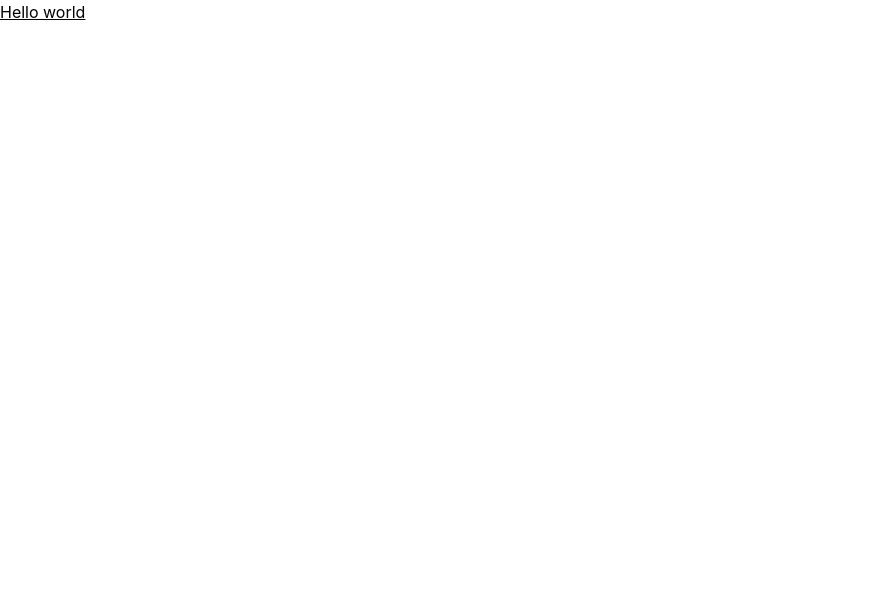
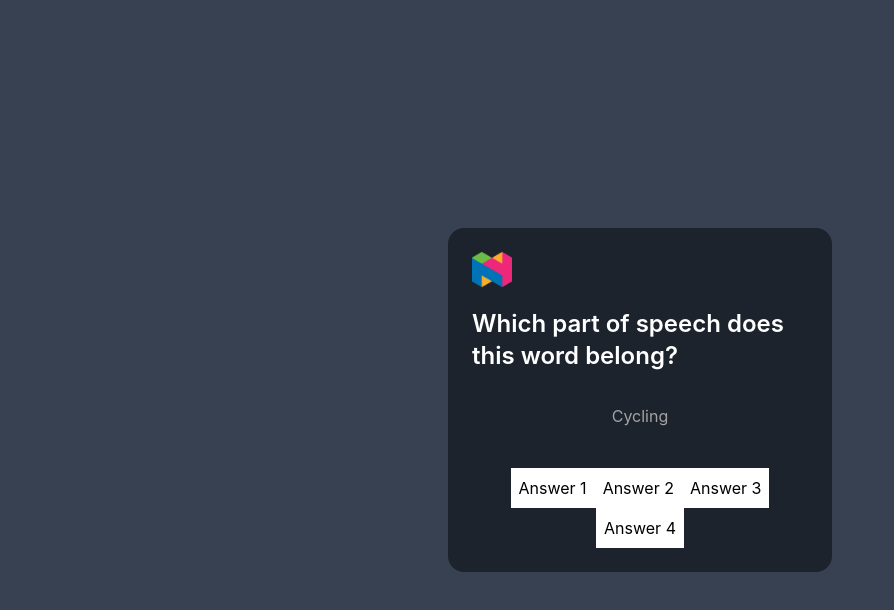
Before and after one commit to mario130/javascript-developer-task, a React (Create React App) app in the folder client/: page / in a window 1280 px wide. Shown: the top 610 px of the page, without its empty margins (0-894 px from the left). Built offline with nearby package versions, Linux system fonts and the light colour scheme.

Commit message:
feat(client): implemented the initial design

```diff
--- a/client/package.json
+++ b/client/package.json
@@ -14,6 +14,7 @@
     "react": "^18.2.0",
     "react-dom": "^18.2.0",
     "react-redux": "^8.0.2",
+    "react-router-dom": "^6.3.0",
     "react-scripts": "5.0.1",
     "typescript": "^4.8.2",
     "web-vitals": "^2.1.4"
--- a/client/src/App.tsx
+++ b/client/src/App.tsx
@@ -1,8 +1,22 @@
 import React from 'react';
+import {
+  BrowserRouter as Router,
+  Routes,
+  Route,
+  Navigate
+} from "react-router-dom";
+import Practice from "./pages/Practice";
 
 function App() {
   return (
-      <h1 className={'underline'}>Hello world</h1>
+      <Router>
+        <div className="App bg-gray-700 h-screen flex align-middle">
+          <Routes>
+            <Route path='/' element={<Practice />} />
+            <Route path='/*' element={<Navigate to={'/'} />} />
+          </Routes>
+        </div>
+      </Router>
   );
 }
 
--- /dev/null
+++ b/client/src/app/practiceSlice.tsx
@@ -0,0 +1,25 @@
+import { createSlice, PayloadAction } from '@reduxjs/toolkit'
+
+export interface PracticeState {
+    currentQuestion: number,
+    score: number
+}
+
+const initialState: PracticeState = {
+    currentQuestion: 0,
+    score: 0
+}
+
+export const practiceSlice = createSlice({
+    name: 'practice',
+    initialState,
+    reducers: {
+        nextQuestion: (state, prevAnswer: PayloadAction<number>) => {
+            state.currentQuestion = state.currentQuestion + 1
+        },
+    },
+})
+
+export const { nextQuestion } = practiceSlice.actions
+
+export default practiceSlice.reducer
--- a/client/src/app/store.ts
+++ b/client/src/app/store.ts
@@ -1,9 +1,9 @@
 import { configureStore, ThunkAction, Action } from '@reduxjs/toolkit';
-// import counterReducer from '../features/counter/counterSlice';
+import practiceReducer from "./practiceSlice";
 
 export const store = configureStore({
   reducer: {
-    // counter: counterReducer,
+    practice: practiceReducer
   },
 });
 
--- /dev/null
+++ b/client/src/pages/Practice.tsx
@@ -0,0 +1,52 @@
+import {useDispatch, useSelector} from 'react-redux';
+import {nextQuestion} from "../app/practiceSlice";
+import {RootState} from '../app/store';
+
+export type RatingProps = {
+    currentQuestion?: number
+}
+
+export default function Rating() {
+    const dispatch = useDispatch();
+
+    const currentQuestion = useSelector((state: RootState) => state.practice.currentQuestion);
+
+    function onChangeRating() {
+        dispatch(nextQuestion(2));
+    }
+
+    return (
+        <div className='m-auto bg-secondary rounded-2xl p-6 max-w-sm text-white'>
+            <div className='rounded-3xl w-fit'>
+                <img
+                    width="40"
+                    src="/nagwa.png"
+                    alt="star icon"
+                />
+            </div>
+            <h1 className='text-2xl font-semibold my-4'>Which part of speech does this word belong?</h1>
+            <p className='text-true-gray-400 text-center py-4'>Cycling</p>
+            {/* choice buttons */}
+            <div className='flex flex-wrap pt-6 justify-center'>
+                {
+                    Array.from({length: 4}, (_, i) => i + 1).map(el =>
+                        <div className={''}>
+                            <button
+                                key={el}
+                                onClick={onChangeRating}
+                                value={el}
+                                className={
+                                    `${currentQuestion === el
+                                        ? 'bg-primary text-white'
+                                        : 'bg-white hover:bg-gray-500 text-black'}
+                                    active:bg-primary active:text-white transition-all  p-2 `
+                                }
+                            >{`Answer ${el}`}
+                            </button>
+                        </div>
+                    )
+                }
+            </div>
+        </div>
+    )
+}
--- a/client/tailwind.config.js
+++ b/client/tailwind.config.js
@@ -32,7 +32,7 @@ module.exports = {
       fuchsia: colors.fuchsia,
       pink: colors.pink,
       rose: colors.rose,
-      'primary': '#f87812',
+      'primary': '#0073b7',
       'secondary': '#1c232d',
     },
     extend: {}
```
Also changed, not shown: client/public/nagwa.png (added), 1 other file (tests, documents, lock files or other folders).
